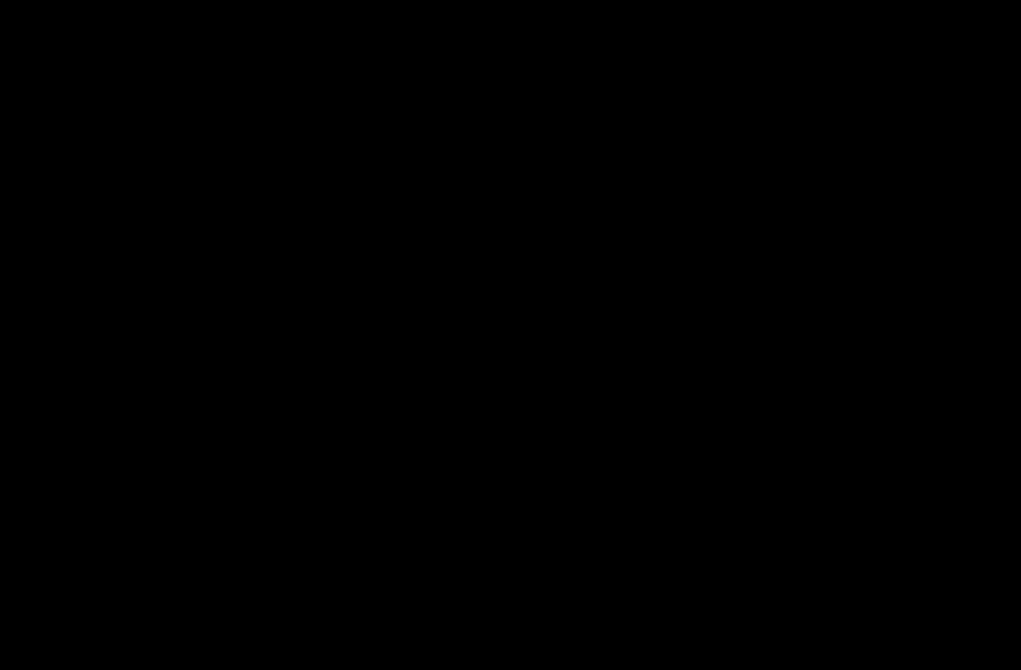
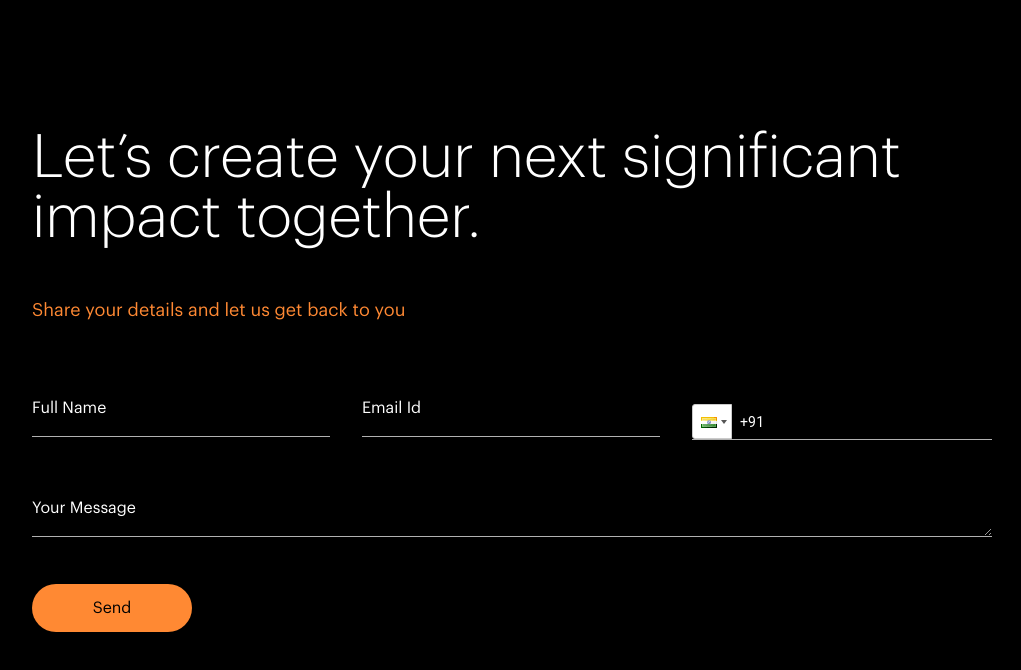
Before and after one commit to mr-talukdar/spikestream-website-dev-form, a React (Create React App) app: page /contact-us in a window 1280 px wide. Before the commit this address had no page. Shown: the top 670 px of the page, without its empty margins (128-1149 px from the left). Built offline with nearby package versions, Linux system fonts and the light colour scheme.

Commit message:
UI changes

```diff
--- a/src/App.js
+++ b/src/App.js
@@ -13,6 +13,7 @@ function App() {
             <Routes>
                 <Route path="/" element={<Pages.Home />} />
                 <Route path="/privacy-policy" element={<Pages.Privacy />} />
+                <Route path="/contact-us" element={<Pages.ContactUs />} />
                 <Route path="/works">
                     <Route index element={<Pages.Portfolio />} />
                     <Route path="ketobalanced" element={<Pages.Keto />} />
--- a/src/pages/Blogs/blogs.js
+++ b/src/pages/Blogs/blogs.js
@@ -93,7 +93,7 @@ function Blogs() {
 
     return (
         <>
-            <Header menuOpen={menuOpen} setMenuOpen={setMenuOpen} />
+            <Header menuOpen={menuOpen} setMenuOpen={setMenuOpen} contactCss="pl-10 laptop:pl-28"/>
             <Menu menuOpen={menuOpen} setMenuOpen={setMenuOpen} />
 
             <LocomotiveScrollProvider
@@ -111,7 +111,7 @@ function Blogs() {
                                 className="blogsPage w-full min-h-screen font-graphik bg-[#2C2C2C] px-10 py-20 laptop:py-20 laptop:px-28"
                             >
                                 <div className="w-full h-full flex flex-col justify-between">
-                                    <div>
+                                    <div className="mt-8 laptop:mt-20">
                                         <div className="text-accent text-xl">
                                             <p className="fade-up">Blogs</p>
                                         </div>
--- /dev/null
+++ b/src/pages/InfoPages/ContactUs.js
@@ -0,0 +1,189 @@
+import InputField from "../Portfolio/components/inputField"
+import MobileInputField from "../Portfolio/components/mobileInputField"
+import { useEffect, useState } from "react"
+import { Oval } from "react-loader-spinner"
+import emailjs from "@emailjs/browser"
+import { PORTFOLIO_IMAGES } from "@images"
+const Form = ({ open, setOpen }) => {
+    const [name, setName] = useState("")
+
+    const [number, setNumber] = useState("")
+
+    const [email, setEmail] = useState("")
+    const [message, setMessage] = useState("")
+
+    const [sending, setSending] = useState(false)
+    const [dataSent, setDataSent] = useState(true)
+    const [sendStatus, setSendStatus] = useState(false)
+
+    const SetName = (value) => {
+        setName(value)
+    }
+
+    const SetNumber = (value) => {
+        setNumber(value)
+    }
+    const SetEmail = (value) => {
+        setEmail(value)
+    }
+    const SetMessage = (value) => {
+        setMessage(value)
+    }
+
+    useEffect(() => {
+        setSending(false)
+        setDataSent(false)
+        setSendStatus(false)
+    }, [])
+
+    const resetForm = () => {
+        setEmail("")
+        setMessage("")
+        setName("")
+        setNumber("")
+
+        setSending(false)
+        setDataSent(false)
+        setSendStatus(false)
+    }
+
+    const handleSubmit = (e) => {
+        e.preventDefault()
+        setSending(true)
+
+        emailjs
+            .send(
+                "service_martin",
+                "template_zy46tnh",
+                {
+                    from_name: name,
+                    to_name: "Martin",
+                    message: message,
+                    email: email,
+                    number: number,
+                },
+                "WNZDTkf_OU5ctOioK"
+            )
+            .then(
+                () => {
+                    setSending(false)
+                    setDataSent(true)
+                    setSendStatus(true)
+                },
+                (error) => {
+                    setSending(false)
+                    setDataSent(true)
+                    setSendStatus(false)
+                }
+            )
+    }
+
+    function getMainContent() {
+        if (sending) {
+            return (
+                <div className="w-full h-full flex justify-center items-center">
+                    <Oval
+                        height={60}
+                        width={60}
+                        color="#FF8933"
+                        wrapperStyle={{}}
+                        wrapperClass=""
+                        visible={true}
+                        ariaLabel="oval-loading"
+                        secondaryColor="#444"
+                        strokeWidth={4}
+                        strokeWidthSecondary={4}
+                    />
+                </div>
+            )
+        } else if (dataSent) {
+            if (sendStatus) {
+                return (
+                    <div className="w-full h-full flex flex-col justify-center items-center">
+                        <img
+                            src={PORTFOLIO_IMAGES.form_success}
+                            alt={PORTFOLIO_IMAGES.form_success}
+                        />
+                        <div className="mt-12 font-graphik font-light text-2xl tablet:text-5xl text-center">
+                            Thank you, we will get back<br/>to you soon
+                        </div>
+                    </div>
+                )
+            }
+            return (
+                <div className="w-full h-full flex flex-col justify-center items-center">
+                    <img
+                        src={PORTFOLIO_IMAGES.form_error}
+                        alt={PORTFOLIO_IMAGES.form_error}
+                    />
+                    <div className="mt-12 font-graphik font-light text-2xl tablet:text-5xl text-center">
+                        Sorry, something went wrong
+                    </div>
+                    <div
+                        onClick={resetForm}
+                        className="mt-12 bg-accent rounded-full w-36 h-10 laptop:mt-20 laptop:w-40 laptop:h-12 flex justify-center items-center text-black font-graphik cursor-pointer"
+                    >
+                        Retry
+                    </div>
+                </div>
+            )
+        }
+        return (
+            <div className="font-graphik">
+                <div className="w-11/12 font-light text-3xl laptop:text-6xl laptop:leading-regular">
+                    Let’s create your next significant<br />impact together.
+                </div>
+                <div className="mt-4 laptop:mt-12 text-accent smallphone:w-2/3 w-5/6 smallphone:text-sm text-base laptop:text-lg">
+                    Share your details and let us get back to you
+                </div>
+
+                <div className="mt-4 laptop:mt-16">
+                    <form onSubmit={handleSubmit} className="flex-row gap-10">
+                        <div className="flex flex-col laptop:pb-8 laptop:flex-row laptop:gap-8 ">
+                            <InputField
+                                label="Full Name"
+                                OnChange={SetName}
+                                type="text"
+                                value={name}
+                            />
+                            <InputField
+                                label="Email Id"
+                                OnChange={SetEmail}
+                                type="email"
+                                value={email}
+                            />
+                            <MobileInputField
+                                value={number}
+                                OnChange={SetNumber}
+                            />
+                        </div>
+                        <InputField
+                            label="Your Message"
+                            message={true}
+                            OnChange={SetMessage}
+                            value={message}
+                        />
+                        <button
+                            type="submit"
+                            className="bg-accent rounded-full w-36 h-10 laptop:mt-8 laptop:w-40 laptop:h-12"
+                        >
+                            <span className="text-black text-base">
+                                {sending ? "Sending..." : "Send"}
+                            </span>
+                        </button>
+                    </form>
+                </div>
+            </div>
+        )
+    }
+
+    return (
+        <div className="p-10 laptop:px-40 z-50 h-screen py-20 laptop:py-32">
+            {
+                getMainContent()
+            }
+        </div>
+    )
+}
+
+export default Form
--- a/src/pages/Portfolio/Portfolio.js
+++ b/src/pages/Portfolio/Portfolio.js
@@ -142,7 +142,7 @@ function Portfolio() {
 
     return (
         <>
-            <Header menuOpen={menuOpen} setMenuOpen={setMenuOpen} />
+            <Header menuOpen={menuOpen} setMenuOpen={setMenuOpen} contactCss="pl-10 laptop:pl-28" />
             <Menu menuOpen={menuOpen} setMenuOpen={setMenuOpen} />
             <Form open={formOpen} setOpen={setFormOpen} />
             <LocomotiveScrollProvider
@@ -159,7 +159,7 @@ function Portfolio() {
                                 data-scroll-section
                                 className="portfolio font-graphik"
                             >
-                                <div className="w-full py-20 px-10 laptop:py-20 laptop:px-28 laptop:mt-8">
+                                <div className="w-full py-20 px-10 laptop:py-20 laptop:px-28 mt-8 laptop:mt-20">
                                     <div className="text-accent text-xl fade-up">
                                         Featured Work
                                     </div>
--- a/src/pages/Portfolio/works/components/IntroPage.js
+++ b/src/pages/Portfolio/works/components/IntroPage.js
@@ -48,7 +48,7 @@ function IntroPage(props) {
                 <div className='w-full h-full'>
                     <div id={`${ props.id }Image`} className='bg-cover bg-center' style={props.rect ? { position: "absolute", top: props.rect.top, left: props.rect.left, width: props.rect.width, height: props.rect.height, backgroundImage: `url(${ props.cover })` } : { position: "absolute", top: 0, left: 0, width: "100%", height: "100%", backgroundImage: `url(${ props.cover })` }}>
                         <div className='pt-2 pb-12 tablet:py-44 laptop:py-12 mac:py-24 ultrawide:py-36 flex flex-col tablet:flex-row px-10 tablet:px-10 laptop:px-44 h-full w-full justify-start tablet:items-center laptop:items-start gap-y-7 tablet:gap-y-0 tablet:gap-x-10 mac:gap-x-24'>
-                            <div className={`laptop:w-${ props.width || '1/2' } text-[#F5F5F5] mt-6 tablet:mt-12 fade-container`}>
+                            <div className={`laptop:w-${ props.width || '1/2' } text-[#F5F5F5] mt-20 fade-container`}>
                                 <div className='flex flex-row items-center cursor-pointer' onClick={() => props.navigate('/works', { replace: true })}>
                                     <img src={BLOG_IMAGES.Prev} alt={BLOG_IMAGES.Prev} className='w-[8px] h-[14px] object-contain mr-[10px] fade-up' />
                                     <div className='text-accent font-medium text-base mac:text-lg fade-up'>Featured Work</div>
--- a/src/pages/Portfolio/works/components/IntroPage2.js
+++ b/src/pages/Portfolio/works/components/IntroPage2.js
@@ -45,7 +45,7 @@ function IntroPage2(props) {
                 <div className='w-full h-full'>
                     <div id={`${ props.id }Image`} className='bg-cover bg-center' style={props.rect ? { position: "absolute", top: props.rect.top, left: props.rect.left, width: props.rect.width, height: props.rect.height, backgroundImage: `url(${ props.cover })` } : { position: "absolute", top: 0, left: 0, width: "100%", height: "100%", backgroundImage: `url(${ props.cover })` }}>
                         <div className='pt-2 pb-8 tablet:py-44 laptop:py-12 px-10 tablet:px-10 laptop:px-44 flex flex-col h-full w-full gap-y-7 '>
-                            <div className='text-[#F5F5F5] mt-6 tablet:mt-12 fade-container'>
+                            <div className='text-[#F5F5F5] mt-20 fade-container'>
                                 <div className='flex flex-row items-center cursor-pointer' onClick={() => props.navigate('/works', { replace: true })}>
                                     <img src={BLOG_IMAGES.Prev} alt={BLOG_IMAGES.Prev} className='w-[8px] h-[14px] object-contain mr-[10px] fade-up' />
                                     <div className='text-accent font-medium text-base mac:text-lg fade-up'>Featured Work</div>
--- a/src/pages/index.js
+++ b/src/pages/index.js
@@ -17,3 +17,4 @@ export { default as About } from "./About"
 export { default as Old } from "./Old"
 
 export { default as Privacy } from './InfoPages/Privacy'
+export { default as ContactUs } from './InfoPages/ContactUs'
```
Also changed, not shown: public/index.html (+6 -1 lines), src/components/header.js (+12 -4 lines).
